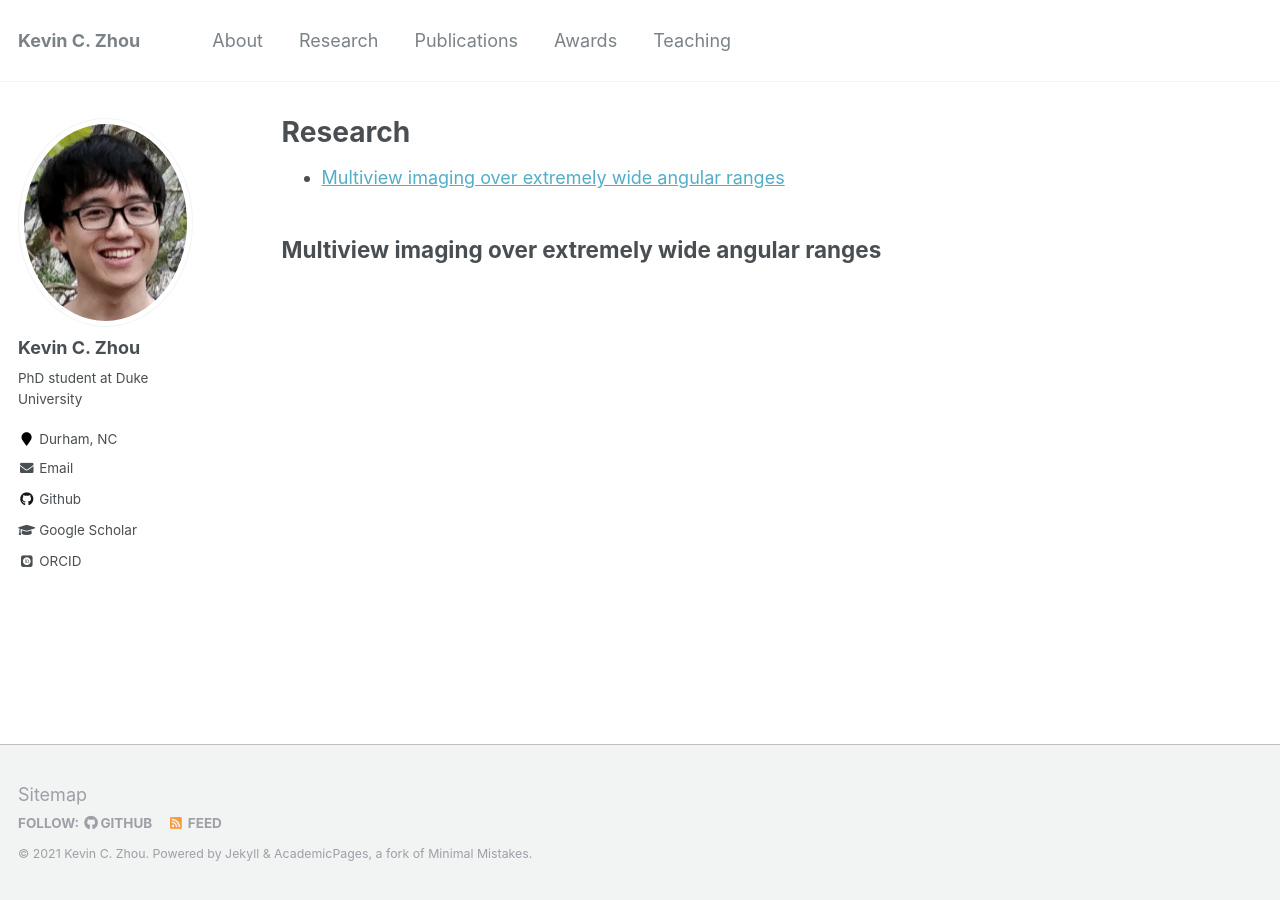
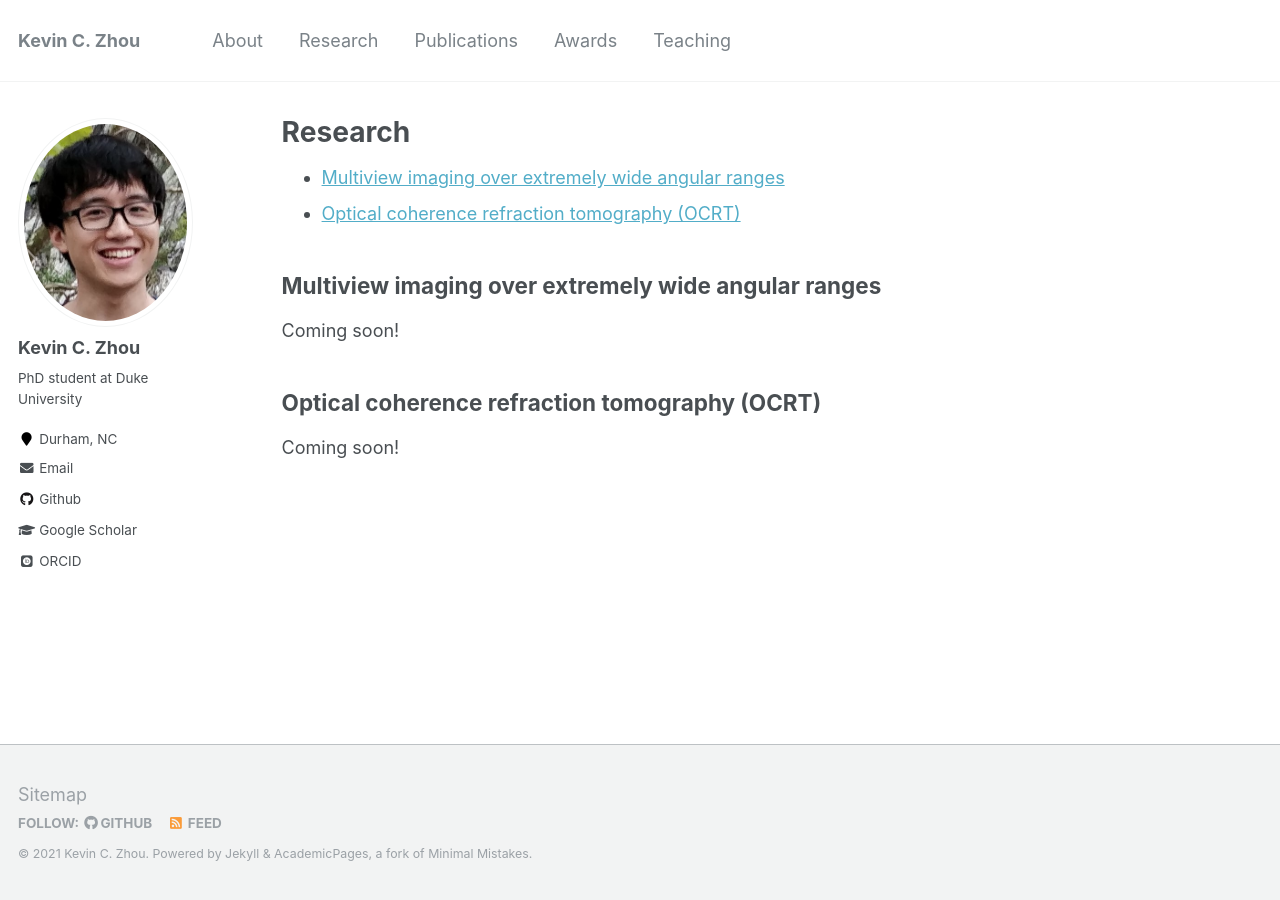
Before and after one commit to kevinczhou/kevinczhou.github.io, a Jekyll site: the page built from _pages/research.md, in a window 1280 px wide. Built offline with Jekyll 4.4.1, drawn with Linux system fonts in a browser that asks for light colours; some web fonts are replaced.

Commit message:
Update research.md

```diff
--- a/_pages/research.md
+++ b/_pages/research.md
@@ -6,7 +6,11 @@ author_profile: true
 ---
 
 - [Multiview imaging over extremely wide angular ranges](#multiview-imaging-over-extremely-wide-angular-ranges)
-
+- [Optical coherence refraction tomography (OCRT)](#optical-coherence-refraction-tomography-OCRT)
 
 
 ## Multiview imaging over extremely wide angular ranges
+Coming soon!
+
+## Optical coherence refraction tomography (OCRT)
+Coming soon!
```
